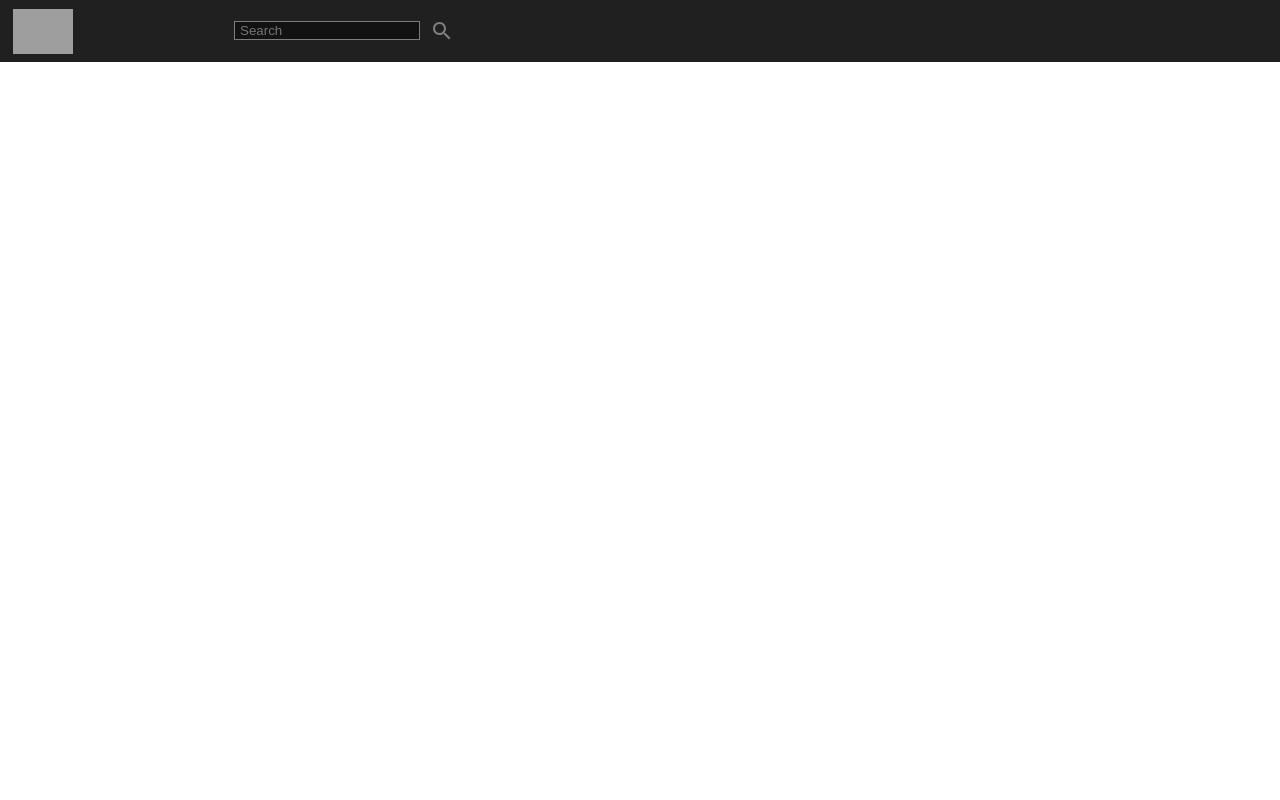
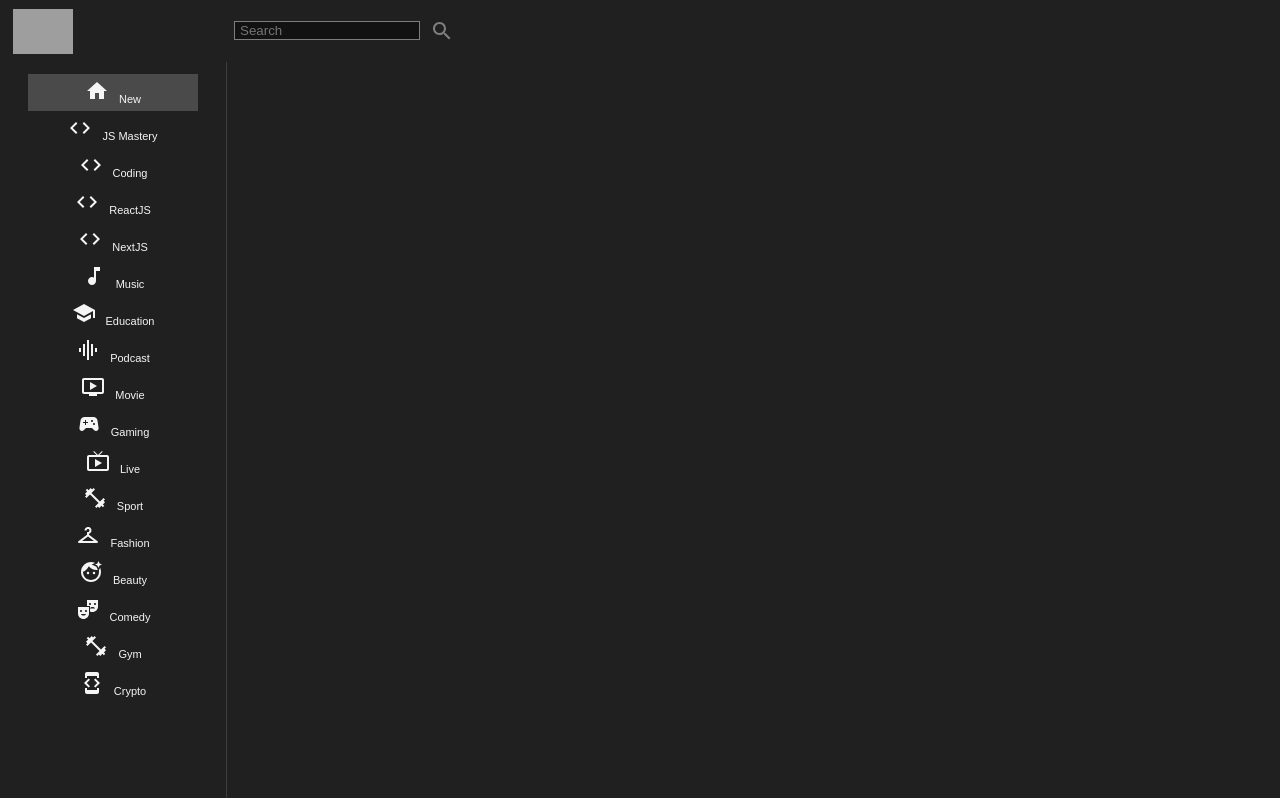
Before and after one commit to Boierul/youtube-clone, a React (Create React App) app: page / in a window 1280 px wide. Before the commit this address had no page. Built offline with nearby package versions, Linux system fonts and the light colour scheme; grey boxes are pictures that could not be loaded.

Commit message:
Added Sidebar. Hustling the styles in this mo'.

```diff
--- a/src/App.js
+++ b/src/App.js
@@ -8,14 +8,14 @@ function App() {
     return (
         <BrowserRouter>
             {/* TODO delete the color attribute */}
-            <Box sx={{backgroundColor: "#282424", color: "white"}}>
+            <Box sx={{backgroundColor: "#202020FF", color: "white"}}>
                 <Navbar/>
                 <Routes>
-                    {/*<Route*/}
-                    {/*    path="/"*/}
-                    {/*    exact element={*/}
-                    {/*    <Feed/>*/}
-                    {/*}/>*/}
+                    <Route
+                        path="/"
+                        exact element={
+                        <Feed/>
+                    }/>
                     <Route
                         path="/video/:id"
                         element={
--- a/src/components/Feed/Feed.jsx
+++ b/src/components/Feed/Feed.jsx
@@ -1,9 +1,27 @@
 import './Feed.css'
+import {Box, Stack} from "@mui/material";
+import Sidebar from "../Sidebar/Sidebar";
 
 export default function Feed() {
-    return(
-        <div>
-            Feed
-        </div>
+    return (
+        <Stack sx={{
+            flexDirection: {
+                sx: "column",
+                md: "row"
+            }
+        }}>
+            <Box sx={{
+                height: {
+                    sx: 'auto',
+                    md: '92vh'
+                },
+                borderRight: '1px solid #3d3d3d',
+                px: {sx: 0, md: 2},
+            }}>
+
+                <Sidebar/>
+
+            </Box>
+        </Stack>
     )
 }
--- /dev/null
+++ b/src/components/Sidebar/Sidebar.css
@@ -0,0 +1,20 @@
+.category-btn {
+    background-color: #202020;
+    color: whitesmoke;
+    border-color: transparent;
+    width: 170px;
+    padding: 3px;
+}
+
+.category-btn:hover {
+    background-color: rgba(75, 74, 74, 0.44);
+}
+
+.category-btn-icon > .MuiSvgIcon-root{
+
+}
+
+.category-btn-name {
+    margin-left: 10px;
+    font-size: 11px;
+}
--- /dev/null
+++ b/src/components/Sidebar/Sidebar.jsx
@@ -0,0 +1,36 @@
+import './Sidebar.css'
+
+import {Stack} from "@mui/material";
+import {categories} from "../../utils/constants";
+
+const selectedCategory = "New";
+
+export default function Sidebar() {
+    return (
+        <Stack
+            direction={"row"}
+            sx={{
+                overflowY: "auto",
+                height: {sx: 'auto', md: '95%'},
+                flexDirection: {md: 'column'},
+                padding: '10px',
+                margin: '2px'
+            }}>
+
+            {categories.map((category) => (
+                <button
+                    className={"category-btn"}
+                    style={{
+                        background: category.name === selectedCategory
+                            && 'rgb(75, 74, 74)'
+                    }}
+                >
+                    <span
+                        className={"category-btn-icon"}>{category.icon}</span>
+                    <span className={"category-btn-name"}>{category.name}</span>
+                </button>
+            ))}
+
+        </Stack>
+    )
+}
--- a/src/components/index.js
+++ b/src/components/index.js
@@ -4,3 +4,4 @@ export { default as ChannelDetail } from './ChannelDetail/ChannelDetail'
 export { default as SearchFeed } from './SearchFeed/SearchFeed'
 export { default as VideoDetail } from './VideoDetail/VideoDetail'
 export { default as SearchBar } from "./SearchBar/SearchBar";
+export { default as SideBar } from "./Sidebar/Sidebar";
```
